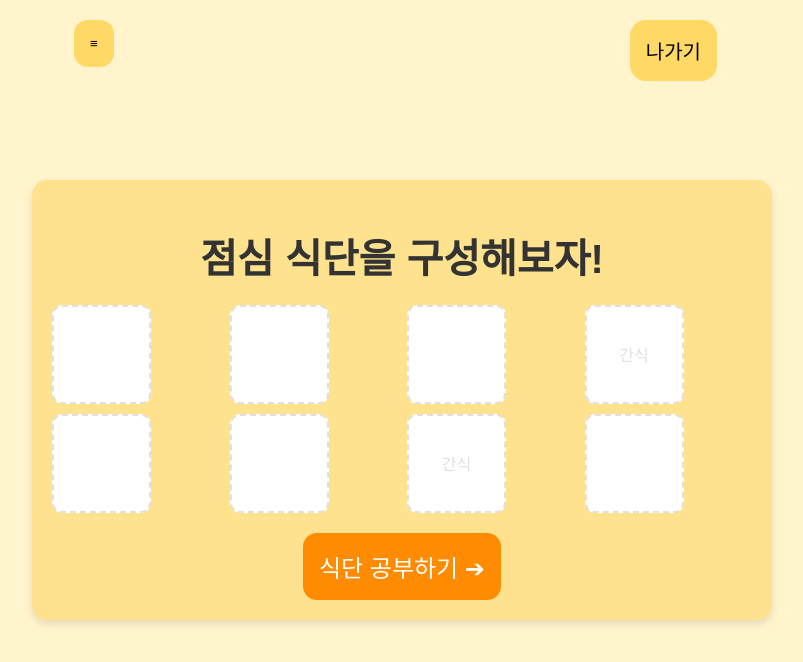
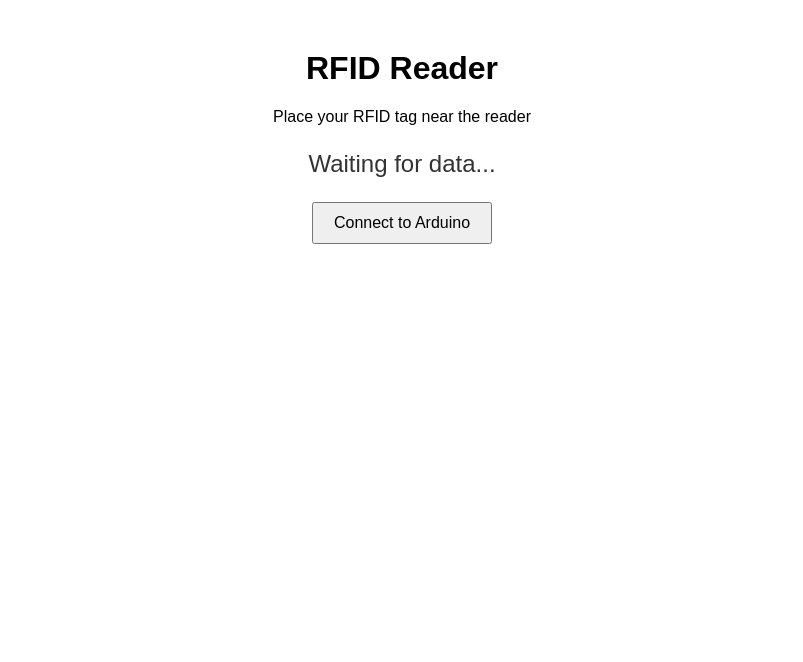
Before and after one commit to Hwajeong206/GORUGORU, a plain HTML site: page index.html in a window 1280 px wide. Shown: the whole page, without its empty margins (238-1041 px from the left). Drawn offline with Linux system fonts and the light colour scheme; a web font is replaced by a local one.

Commit message:
Update index.html

```diff
--- a/index.html
+++ b/index.html
@@ -1,145 +1,36 @@
 <!DOCTYPE html>
-<html lang="ko">
+<html lang="en">
 <head>
     <meta charset="UTF-8">
     <meta name="viewport" content="width=device-width, initial-scale=1.0">
-    <title>점심 식단 구성</title>
+    <title>RFID Reader - 기본 화면</title>
     <style>
-        @import url('https://fonts.googleapis.com/css2?family=Happiness+Sans&display=swap');
-
         body {
-            font-family: 'Happiness Sans', sans-serif;
-            background-color: #FFF4CC;
-            margin: 0;
-            padding: 0;
-            display: flex;
-            justify-content: center;
-            align-items: center;
-            height: 100vh;
-            position: relative;
+            font-family: Arial, sans-serif;
+            text-align: center;
+            margin-top: 50px;
         }
-
-        .container {
-font-family: 'Happiness Sans', sans-serif;
-            background-color: #FFE28D;
-            border-radius: 15px;
-            padding: 20px;
-            width: 90%;
-            max-width: 700px;
-            box-shadow: 0 4px 8px rgba(0, 0, 0, 0.1);
-            text-align: center;
-            position: relative;
-        }
-
-        h1 {font-family: 'Happiness Sans', sans-serif;
-            font-size: 40px;
-            margin-bottom: 20px;
+        #status {
+            font-size: 24px;
             color: #333;
         }
-
-        .grid-container {
-            display: grid;
-            grid-template-columns: repeat(4, 1fr);
-            grid-gap: 10px;
-            margin-bottom: 20px;
-        }
-
-        .grid-item {
-            width: 95px;
-            height: 95px;
-            background-color: white;
-            border-radius: 10px;
-            border: 2px dashed #E0E0E0;
-            display: flex;
-            align-items: center;
-            justify-content: center;
-            font-size: 18px;
-            color: #E0E0E0;
-        }
-
-        .grid-item img {
-            max-width: 100%;
-            max-height: 100%;
-            border-radius: 10px;
-        }
-
-        .snack {
+        button {
+            padding: 10px 20px;
             font-size: 16px;
-        }
-
-        .btn-container {
-            margin-top: 20px;
-        }
-
-        .btn-study {
-font-family: 'Happiness Sans', sans-serif;
-
-            background-color: #FF8C00;
-            color: white;
-            padding: 16px 16px;
-            border: none;
-            border-radius: 14px;
-            font-size: 24px;
-            cursor: pointer;
-        }
-
-        .btn-study:hover {
-            background-color: #e07b00;
-        }
-
-        .menu-button {
-            position: absolute;
-            top: 20px;
-            left: calc(50% - 300px - 28px); /* 중앙 컨테이너 왼쪽 + 28px */
-            background-color: #FFD966;
-            border: none;
-            padding: 16px;
-            border-radius: 14px;
-            cursor: pointer;
-        }
-
-        .exit-button {font-family: 'Happiness Sans', sans-serif;
-
-            position: absolute;
-            top: 20px;
-            right: calc(50% - 300px - 15px); /* 중앙 컨테이너 오른쪽 + 15px */
-            background-color: #FFD966;
-            border: none;
-            padding: 16px;
-            border-radius: 16px;
-            font-size: 20px;
-            cursor: pointer;
         }
     </style>
 </head>
 <body>
-
-    <button class="menu-button">≡</button>
-
-    <div class="container">
-        <h1>점심 식단을 구성해보자!</h1>
-        <div class="grid-container">
-            <div class="grid-item"></div>
-            <div class="grid-item"></div>
-            <div class="grid-item"></div>
-            <div class="grid-item snack">간식</div>
-            <div class="grid-item"></div>
-            <div class="grid-item"></div>
-            <div class="grid-item snack">간식</div>
-            <div class="grid-item" id="miyeokguk-slot"></div> <!-- 미역국 그림이 나타날 곳 -->
-        </div>
-        <div class="btn-container">
-            <button class="btn-study">식단 공부하기 ➔</button>
-        </div>
-    </div>
-
-    <button class="exit-button">나가기</button>
+    <h1>RFID Reader</h1>
+    <p>Place your RFID tag near the reader</p>
+    <p id="status">Waiting for data...</p>
+    <button id="connect">Connect to Arduino</button>
 
     <script>
-        const miyeokgukSlot = document.getElementById('miyeokguk-slot');
-        let portConnected = false;
+        const statusElement = document.getElementById('status');
+        const connectButton = document.getElementById('connect');
 
-        async function connectToArduino() {
+        connectButton.addEventListener('click', async () => {
             try {
                 const port = await navigator.serial.requestPort();
                 await port.open({ baudRate: 9600 });
@@ -148,22 +39,17 @@ font-family: 'Happiness Sans', sans-serif;
                 const readableStreamClosed = port.readable.pipeTo(textDecoder.writable);
                 const reader = textDecoder.readable.getReader();
 
-                console.log("Connected to Arduino");
-                portConnected = true;
-
                 while (true) {
                     const { value, done } = await reader.read();
                     if (done) {
                         break;
                     }
                     if (value) {
-                        const trimmedValue = value.trim();
-                        console.log("Received:", trimmedValue);
+                        statusElement.textContent = value.trim();
 
-                        // RFID 태그가 "미역국"일 경우 그림을 표시
-                        if (trimmedValue === "미역국") {
-                            console.log("미역국 태그 인식");
-                            miyeokgukSlot.innerHTML = '<img src="https://github.com/Hwajeong206/GORUGORU/blob/main/미역국.png?raw=true" alt="미역국">';
+                        // '미역국' 메시지를 받으면 다른 페이지로 이동
+                        if (value.trim() === "미역국") {
+                            window.location.href = "page2.html";
                         }
                     }
                 }
@@ -171,16 +57,13 @@ font-family: 'Happiness Sans', sans-serif;
                 reader.releaseLock();
             } catch (error) {
                 console.error('There was an error:', error);
-            }
-        }
+                statusElement.textContent = 'Error: ' + error.message;
 
-        // 첫 클릭 시 연결 시도
-        document.addEventListener('click', () => {
-            if (!portConnected) {
-                connectToArduino();
+                if (error.message.includes('No port selected')) {
+                    alert('시리얼 포트를 선택해야 합니다!');
+                }
             }
         });
     </script>
-
 </body>
 </html>
```
